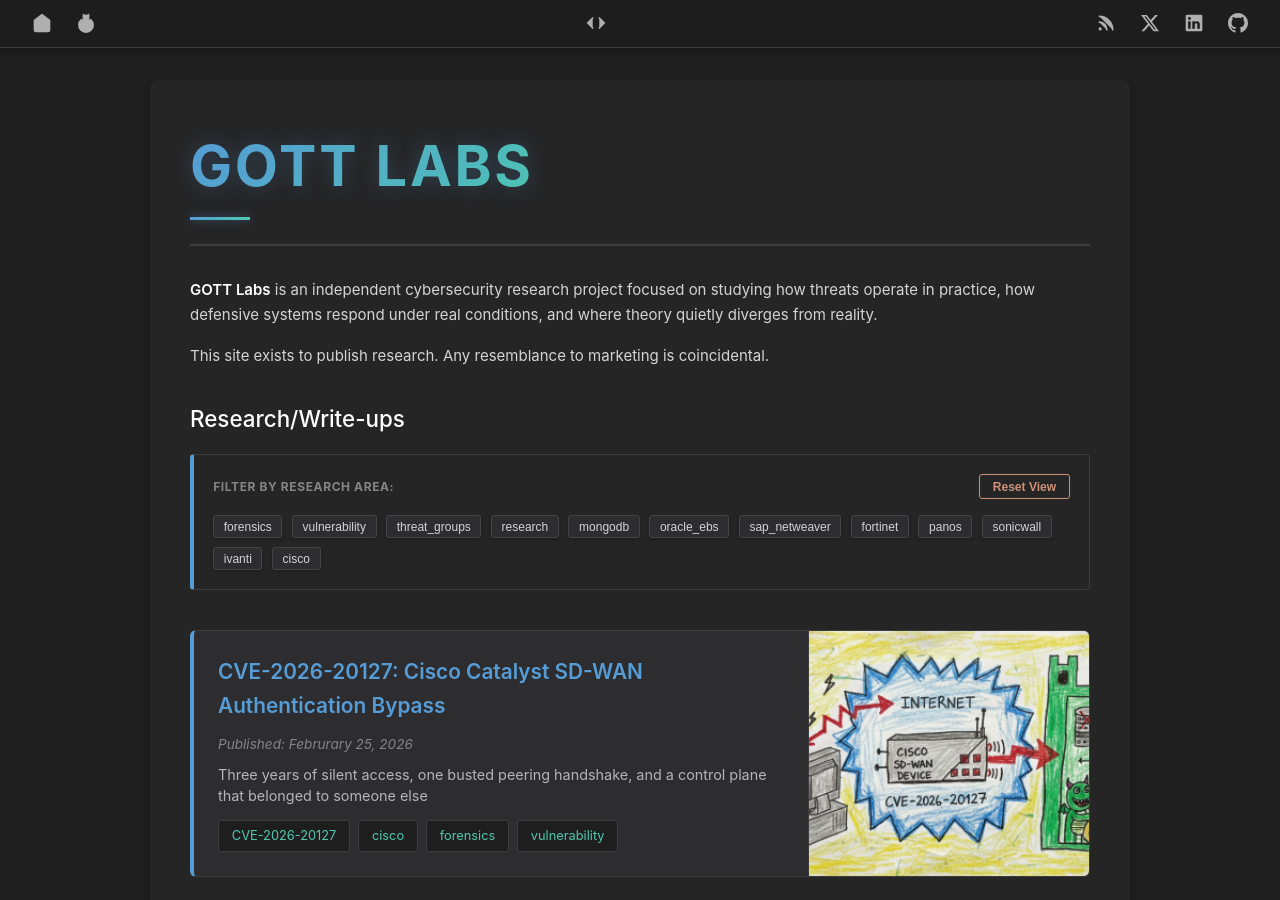
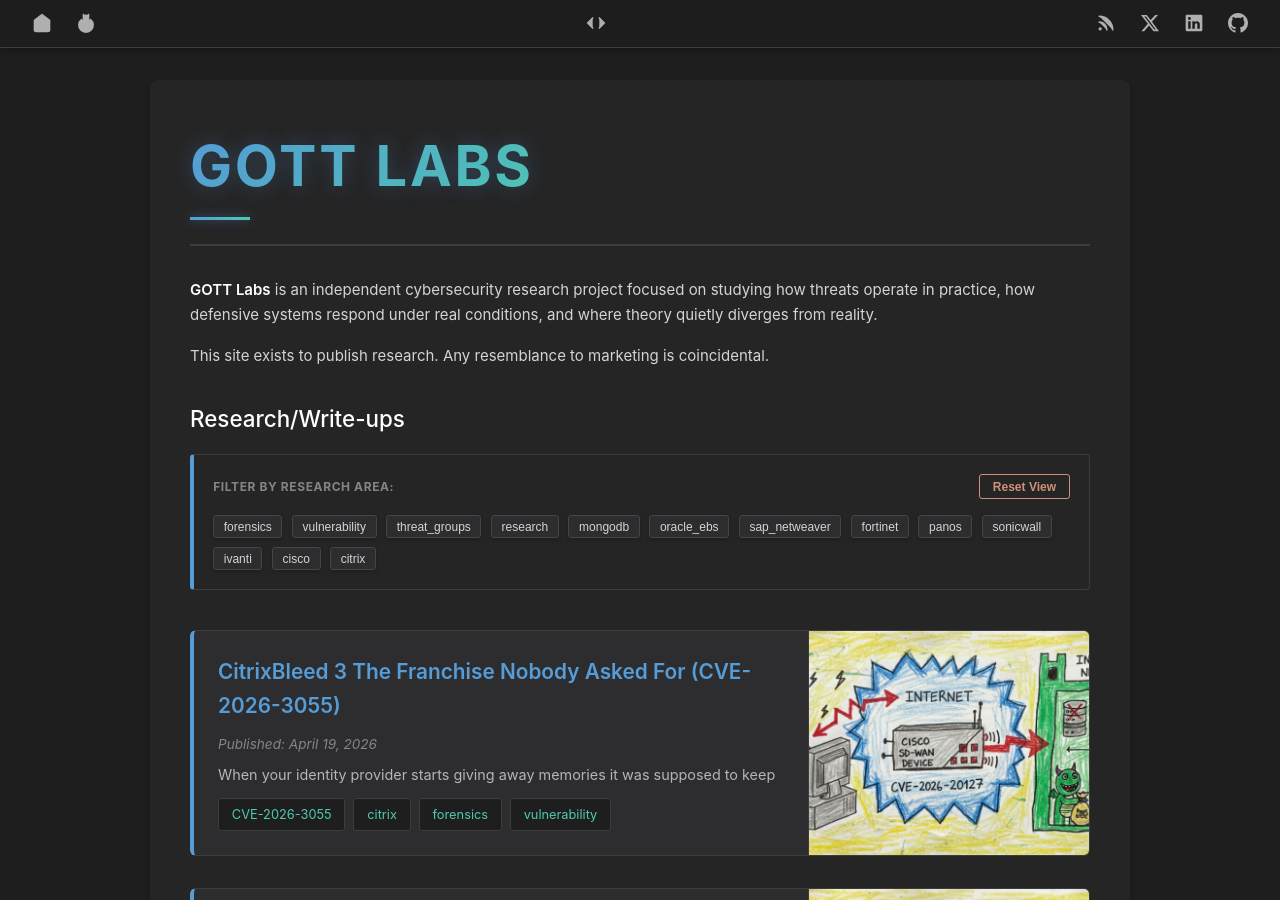
Before and after one commit to gottlabs/home, a Jekyll site: the page built from index.md, in a window 1280 px wide and 900 px high. Built offline with Jekyll 4.4.1, drawn with Linux system fonts in a browser that asks for light colours.

Commit message:
Update index.md

```diff
--- a/index.md
+++ b/index.md
@@ -70,10 +70,28 @@ function clearFilter() {
     <button class="filter-tag" onclick="filterByTag('sonicwall')">sonicwall</button>
     <button class="filter-tag" onclick="filterByTag('ivanti')">ivanti</button>
     <button class="filter-tag" onclick="filterByTag('cisco')">cisco</button>
+    <button class="filter-tag" onclick="filterByTag('cisco')">citrix</button>
   </div>
 </div>
 
 <div id="research-posts">
+
+<div class="research-post" data-tags="citrix,vulnerability,forensics">
+  <div class="post-content">
+    <h4><a href="{{ site.baseurl }}/2026/04/19/netscaler_cve2026-3055">CitrixBleed 3 The Franchise Nobody Asked For (CVE-2026-3055)</a></h4>
+    <span class="post-date">Published: April  19, 2026</span>
+    <p>When your identity provider starts giving away memories it was supposed to keep</p>
+    <div class="post-tags">
+      <span class="tag" onclick="filterByTag('CVE-2026-20127')">CVE-2026-3055</span>
+      <span class="tag" onclick="filterByTag('cisco')">citrix</span>
+      <span class="tag" onclick="filterByTag('forensics')">forensics</span>
+      <span class="tag" onclick="filterByTag('vulnerability')">vulnerability</span>
+    </div>
+  </div>
+  <div class="post-image">
+    <img src="{{ site.baseurl }}/assets/images/CVE-2026-20127.png" alt="CVE-2026-20127">
+  </div>
+</div>
 
 <div class="research-post" data-tags="cisco,vulnerability,forensics">
   <div class="post-content">
```
